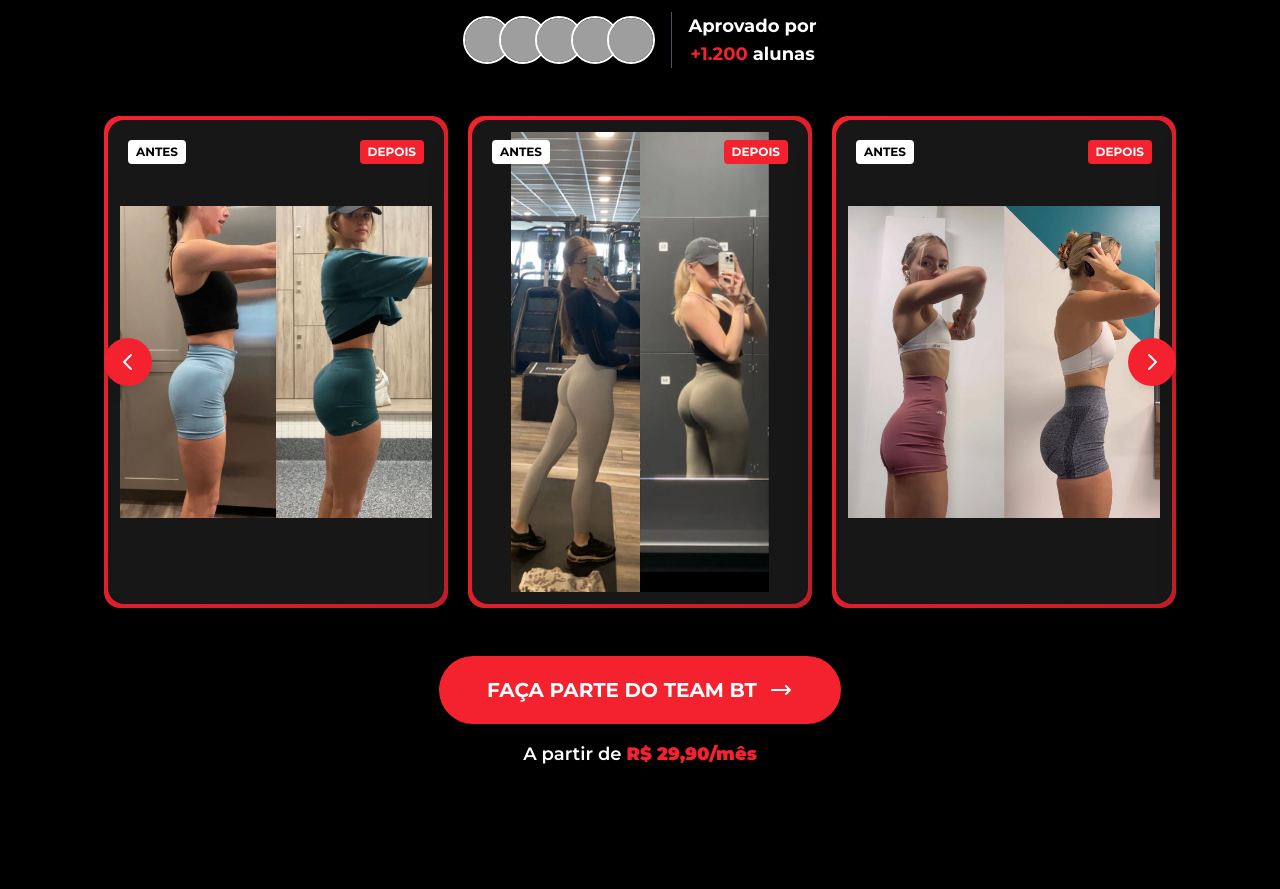
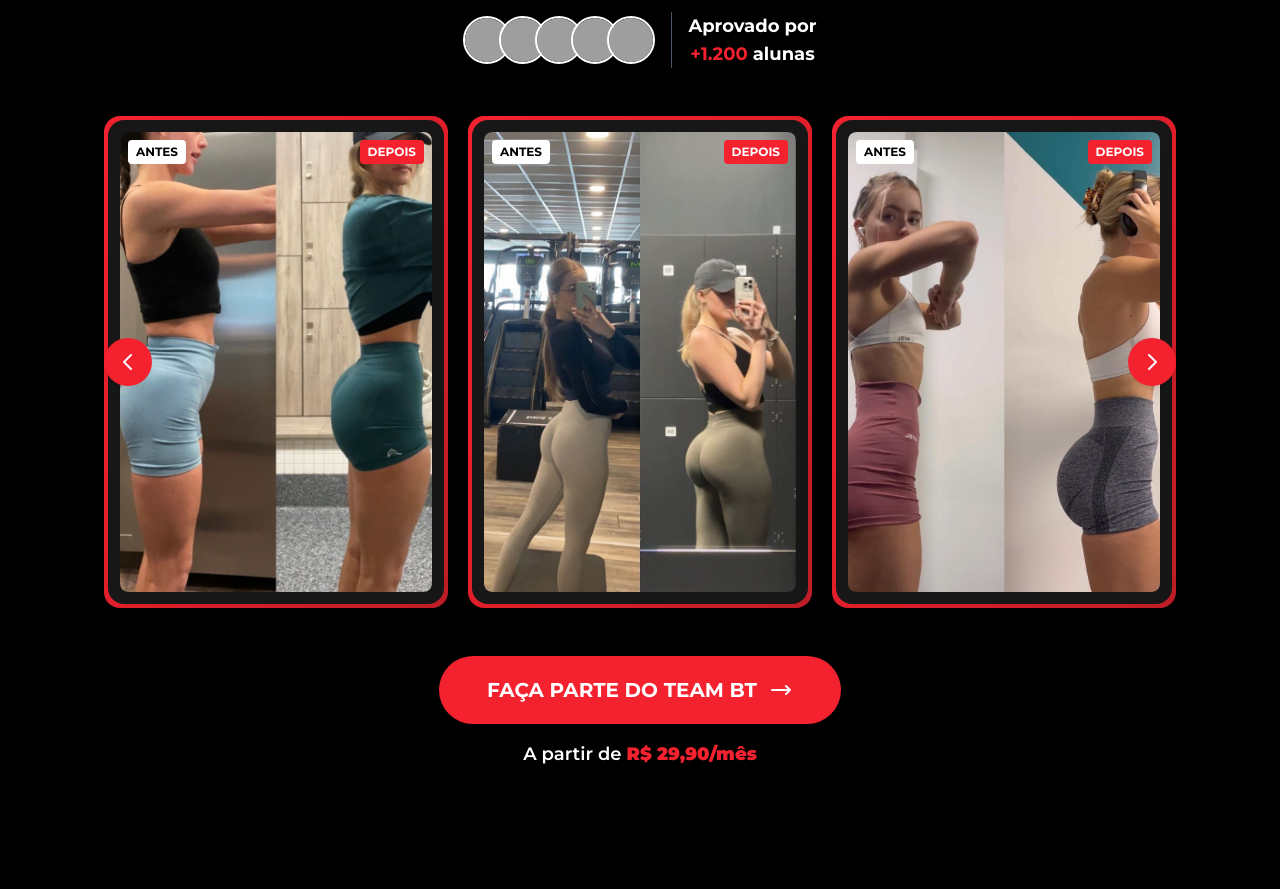
Before and after one commit to EducLead01/Bruno-Teodoro-Personal, a Next.js app: page / in a window 1280 px wide. Shown: the part 1600-2489 px from the top of the page. Built offline with nearby package versions, Linux system fonts and the light colour scheme; grey boxes are pictures that could not be loaded.

Commit message:
fix: carousel — cover + objectPosition top, uniform card height 460px

```diff
--- a/app/components/Carousel.tsx
+++ b/app/components/Carousel.tsx
@@ -57,7 +57,7 @@ export default function Carousel() {
                       loading="lazy"
                       className="w-full rounded-lg block"
                       src={s.src}
-                      style={{ height: "460px", objectFit: "contain", objectPosition: "center", background: "#171717" }}
+                      style={{ height: "460px", objectFit: "cover", objectPosition: "top" }}
                     />
                   </div>
                 </div>
```
